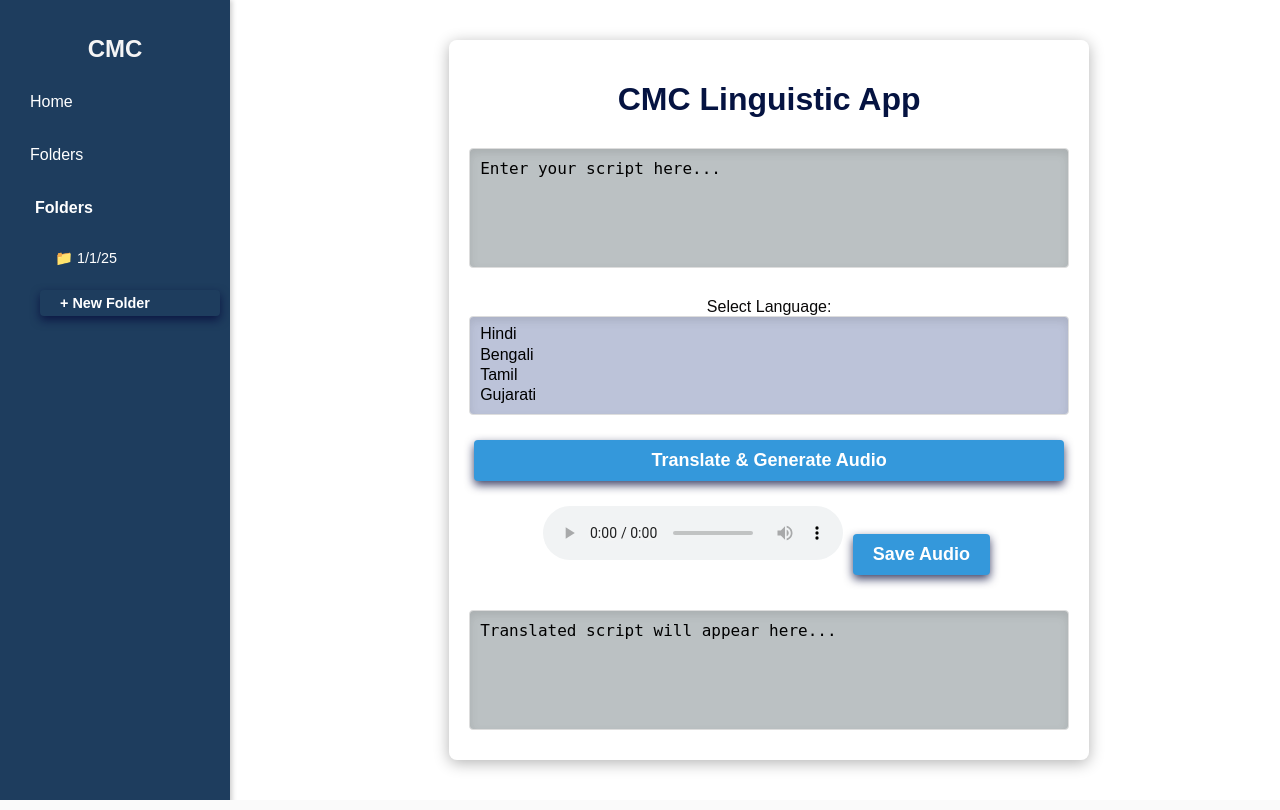
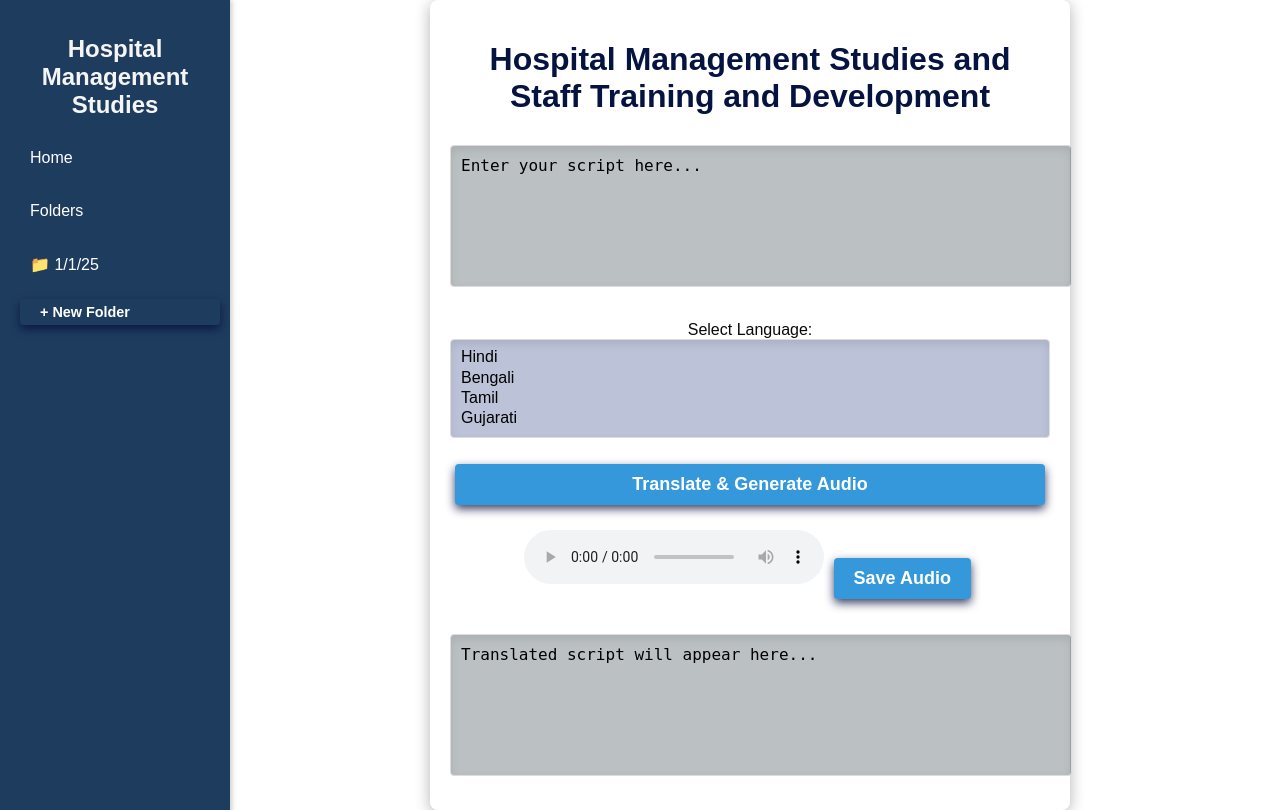
Before and after one commit to anusreenayr/Flask-web-app, a Flask app: page / in a window 1280 px wide. Run offline with Flask 3, Linux system fonts and the light colour scheme; data comes from the database, SQL or seed files in the repository.

Commit message:
Update index.html

```diff
--- a/templates/index.html
+++ b/templates/index.html
@@ -1,31 +1,24 @@
-index
-
 <!DOCTYPE html>
 <html lang="en">
 <head>
     <meta charset="UTF-8">
     <meta name="viewport" content="width=device-width, initial-scale=1.0">
-    <title>CMC Linguistic App</title>
+    <title>Hospital Management studies and Staff training and Development </title>
     <link rel="stylesheet" href="{{ url_for('static', filename='style.css') }}">
 </head>
 <body>
     <div class="sidebar">
-        <h2>CMC</h2>
+        <h2>Hospital Management Studies</h2>
         <ul>
             <li><a href="{{ url_for('index') }}">Home</a></li>
             <li><a href="{{ url_for('folders') }}">Folders</a></li>
-            <li class="folder-section">
-                <span>Folders</span>
-                <ul id="sidebarFolders">
-                    <div class="folder-grid" id="folderGrid">
-                        <!-- Folders will be populated here -->
-                    </div>
-                </ul>
-            </li>
+            <ul id="sidebarFolders">
+                <!-- Folders will be populated here -->
+            </ul>
         </ul>
     </div>
     <div class="container">
-        <h1>CMC Linguistic App</h1>
+        <h1>Hospital Management Studies and Staff Training and Development</h1>
 
         <textarea id="inputScript" placeholder="Enter your script here..."></textarea>
 
```
